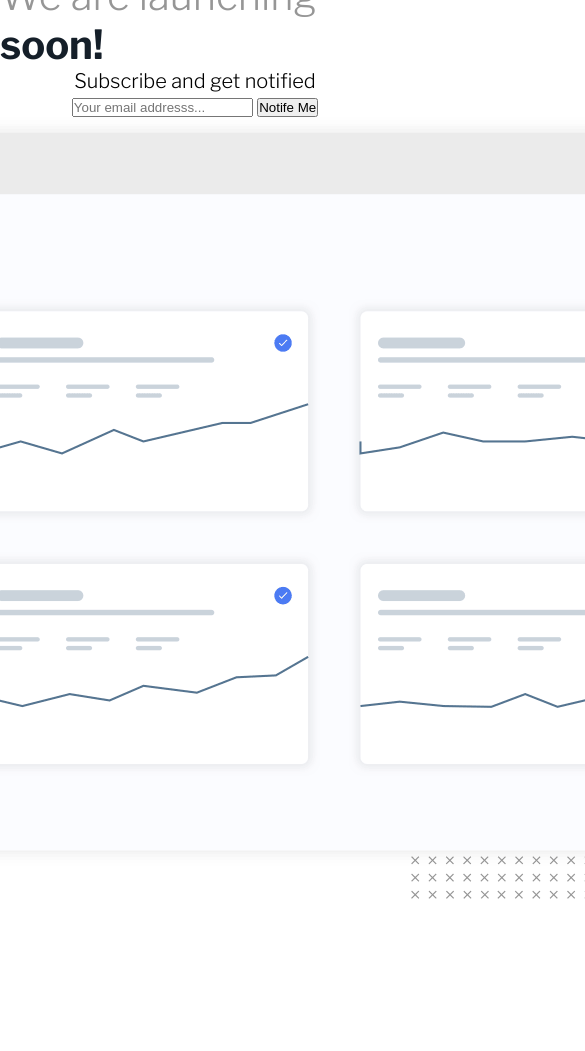
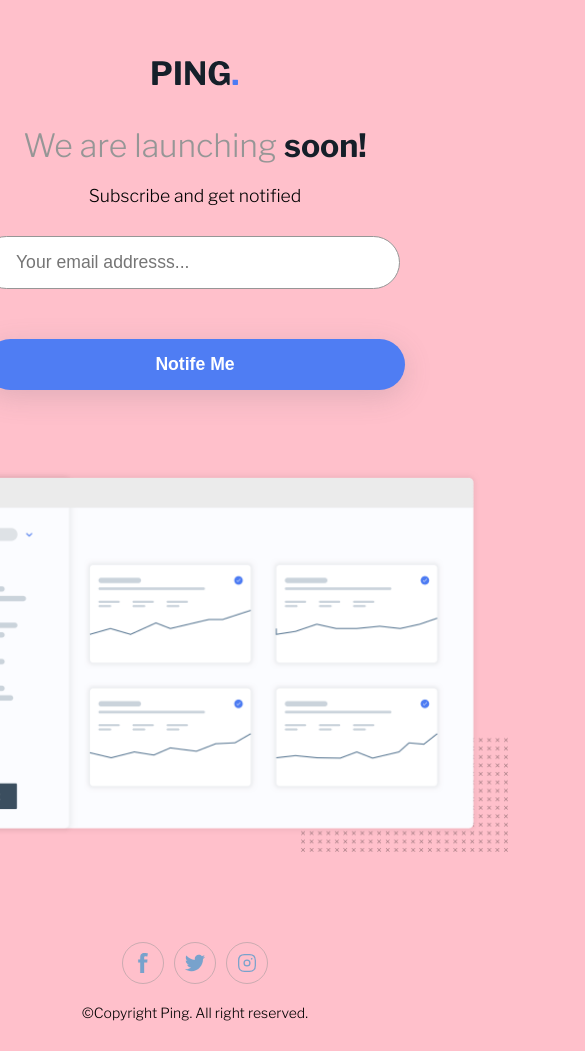
Before and after one commit to ahkeee/ping-coming-soon, a plain HTML site: page index.html in a window 390 px wide. Shown: the top 1051 px of the page, 585 px wide, since content can reach past the window. Before the commit the page ends 899 px from the top, so only its background shows below. Drawn offline with nearby package versions, Linux system fonts and the light colour scheme.

Commit message:
add responsiveness and functionality to the page

```diff
--- a/index.html
+++ b/index.html
@@ -11,25 +11,28 @@
 <body>
     <img src="./images/logo.svg" class="logo" alt="website logo'ping'">
     <h1 class="tag-name">We are launching <span>soon!</span></h1>
-    <p>Subscribe and get notified</p>
+    <p class="subscribe">Subscribe and get notified</p>
     <form>
         <input type="text" id="emailAddress" name="emailaddress" placeholder="Your email addresss...">
-        <input type="submit" value="Notife Me">
+        <input type="submit" value="Notife Me" id="button">
+        <p role="alert" id="emailEmpty" aria-hidden="true">
+            Please provide a valid email address
+        </p>
     </form>
-    <img src="./images/illustration-dashboard.png" alt="illustration dashboard">
+    <img src="./images/illustration-dashboard.png" class="dashboard" alt="illustration dashboard">
     <footer>
         <div class="socials">
             <div class="social">
-                <img src="./images/facebook-svgrepo-com.svg" alt="facebook logo">
+                <a href="#"><img src="./images/facebook-svgrepo-com.svg" class="icon" alt="facebook logo"></a>
             </div>
             <div class="social">
-                <img src="./images/twitter-svgrepo-com.svg" alt="twitter logo">
+                <a href="#"><img src="./images/twitter-svgrepo-com.svg" class="icon" alt="twitter logo"></a>
             </div>
             <div class="social">
-                <img src="./images/instagram-svgrepo-com.svg" alt="instagram logo">
+                <a href="#"><img src="./images/instagram-svgrepo-com.svg" class="icon" alt="instagram logo"></a>
             </div>
         </div>
-        <p>&#169;Copyright Ping. All right reserved.</p>
+        <p class="footer-para">&#169;Copyright Ping. All right reserved.</p>
     </footer>
 </body>
 </html>
--- a/script.js
+++ b/script.js
@@ -0,0 +1,20 @@
+const button = document.querySelector('#button');
+const email = document.querySelector('#emailAddress')
+
+const social = document.querySelector('.social');
+button.addEventListener('click', (e) => {
+    e.preventDefault();
+    let emailEmpty = document.querySelector('#emailEmpty');
+    let validRegex = /^[a-zA-Z0-9.!#$%&'*+/=?^_`{|}~-]+@[a-zA-Z0-9-]+(?:\.[a-zA-Z0-9-]+)*$/;
+    if(!email.value.match(validRegex)) {
+        emailEmpty.classList.add('visible');
+        email.classList.add('invalid');
+        emailEmpty.setAttribute('aria-hidden', false);
+        emailEmpty.setAttribute('aria-visible', true);
+    } else if(email.value.match(validRegex)) {
+        emailEmpty.classList.remove('visible');
+        email.classList.remove('invalid');
+        emailEmpty.setAttribute('aria-visible', true);
+        emailEmpty.setAttribute('aria-visible', false);
+    }
+});
--- a/style.css
+++ b/style.css
@@ -12,17 +12,55 @@ html {
 body {
     display: flex;
     flex-direction: column;
-    justify-content: center;
     align-items: center;
     width: 100vw;
-    height: 100vh;
+    min-height: 100vh;
     font-family: 'Libre Franklin', sans-serif;
     font-size: 20px;
 }
 
-/* .logo {
-    margin: 70px 0 50px 0;
-} */
+.logo {
+    margin: 60px 0 40px 0;
+}
+
+.tag-name {
+    font-size: 3rem;
+}
+
+h1 {
+    margin-bottom: 20px;
+}
+
+p {
+    margin-bottom: 30px;
+}
+
+#emailAddress {
+    font-size: 1.1rem;
+    width: 420px;
+    padding: 15px 35px;
+    border-radius: 30px;
+    border: 1px solid hsl(0, 0%, 59%);
+    margin-right: 10px;
+}
+
+#button {
+    font-size: 1.1rem;
+    width: 200px;
+    border-radius: 30px;
+    padding: 15px;
+    background-color: hsl(223, 87%, 63%);
+    color: #fff;
+    font-weight: 700;
+    border: none;
+    cursor: pointer;
+    box-shadow: rgba(100, 100, 111, 0.2) 0px 7px 29px 0px;
+}
+
+#button:hover {
+    background-color: hsl(223, 87%, 63%, 0.8);
+}
+
 
 .tag-name {
     font-weight: 300;
@@ -34,6 +72,103 @@ body {
     color:  hsl(209, 33%, 12%);
 }
 
+
+/* email error */
+
+#emailEmpty {
+    display: none;
+    position: absolute;
+    font-size: 0.6em;
+    margin: 5px 0 0 35px;
+
+}
+
+#emailEmpty.visible {
+    display: block;
+    color: rgb(255, 0, 0);
+    font-style: italic;
+}
+
+#emailAddress.invalid {
+    border-color: rgb(255, 0, 0);
+}
+
+/*  image illustration dashboard */
+.dashboard {
+    width: 625px;
+    margin-top: 80px;
+}
+
 footer {
-    display: none;
+    /* outline: 1px solid #000; */
+    display: flex;
+    justify-content: center;
+    align-items: center;
+    flex-direction: column;
+    margin-top: 90px;
 }
+
+.socials {
+    display: flex;
+    gap: 10px;
+}
+
+.social:hover {
+    background-color: hsl(223, 87%, 63%);
+    border-radius: 50%;
+
+}
+
+.social:hover .icon {
+    filter: brightness(0) invert(1);
+}
+
+a {
+    display: flex;
+    justify-content: center;
+    padding: 10px;
+    border: 1px solid hsla(0, 0%, 59%, 0.5);
+    border-radius: 50%;
+    cursor: pointer;
+}
+
+a > img {
+    width: 20px;
+}
+
+.footer-para {
+    font-size: .7em;
+    margin-top: 20px;
+}
+
+@media (width <= 650px) {
+    body {
+        background-color: pink;
+    }
+
+    .tag-name {
+        font-size: 2rem;
+    }
+
+    .subscribe {
+        font-size: 1.1rem;
+    }
+
+    form {
+        display: flex;
+        flex-direction: column;
+        align-items: center;
+    }
+
+    #emailEmpty {
+        position: relative;
+        bottom: 100px;
+        margin-right: 20px;
+        font-size: 1rem;
+    }
+
+    #button {
+        width: 420px;
+        margin-top: 50px;
+    }
+}
```
